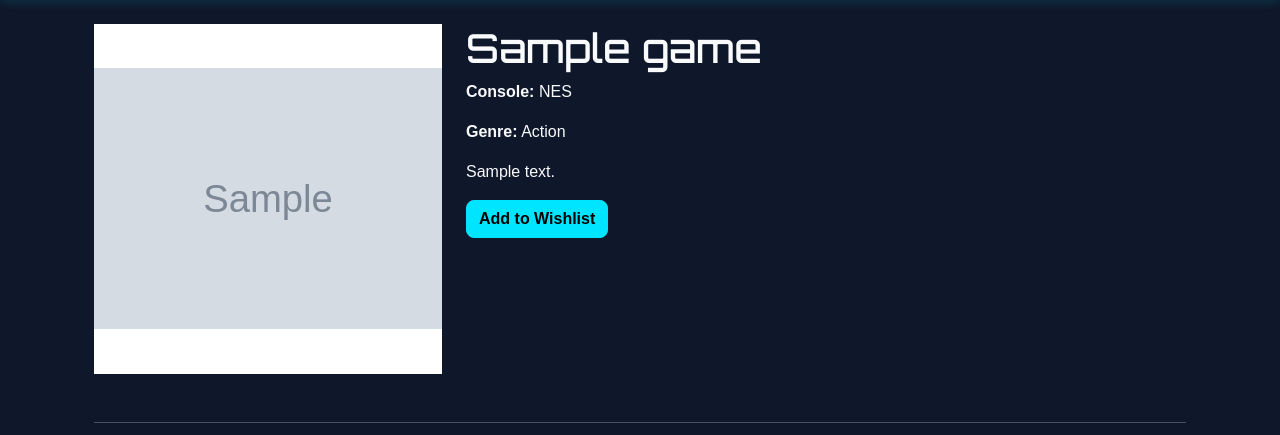
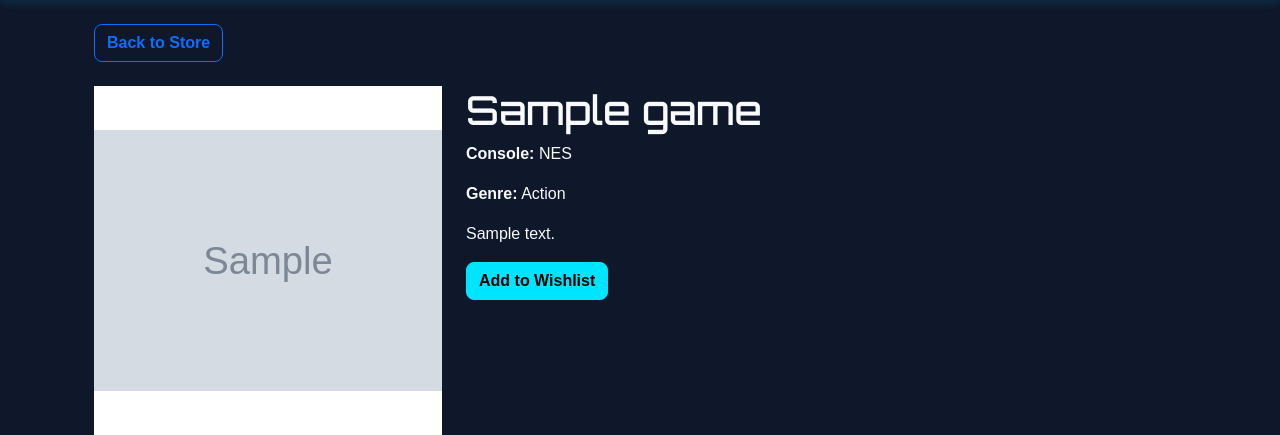
Before and after one commit to N-Smillie/retro-store-project, a Django app: page /store/1/ in a window 1280 px wide. Shown: the part 62-497 px from the top of the page. Run offline with Django 5.2, Linux system fonts and the light colour scheme; tables that the repository leaves empty hold one stand-in row (values such as "Sample post"); grey boxes marked "Sample" are stand-in pictures; some libraries are stand-ins or nearby versions; some web fonts are replaced.

Commit message:
added back to store button to game detail pages and fixed issues with wishlist notes not saving

```diff
--- a/store/templates/store/game_detail.html
+++ b/store/templates/store/game_detail.html
@@ -9,6 +9,17 @@
 <div class="container">
 
     <div class="row mb-5">
+        <div class="mb-4">
+
+            <a
+                href="{% url 'store' %}"
+                class="btn btn-outline-primary">
+
+                Back to Store
+
+            </a>
+
+        </div>
 
         <div class="col-md-4">
 
--- a/templates/base.html
+++ b/templates/base.html
@@ -63,7 +63,7 @@
             </li>
 
             <li class="nav-item">
-              <a class="nav-link" href="{% url 'wishlist' %}"> Wishlist </a>
+              <a class="nav-link {% if request.path == '/wishlist/' %}active-nav{% endif %}" href="{% url 'wishlist' %}"> Wishlist </a>
             </li>
 
             <li class="nav-item">
```
Also changed, not shown: wishlist/templates/wishlist/wishlist.html (+11 -7 lines), README.md.
